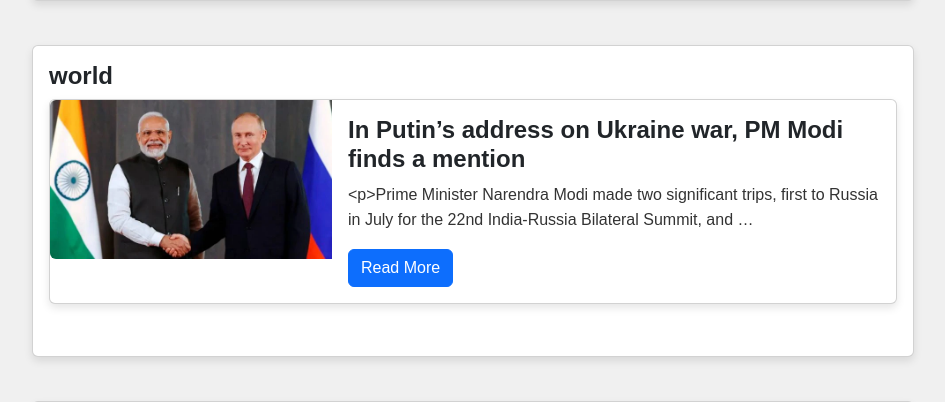
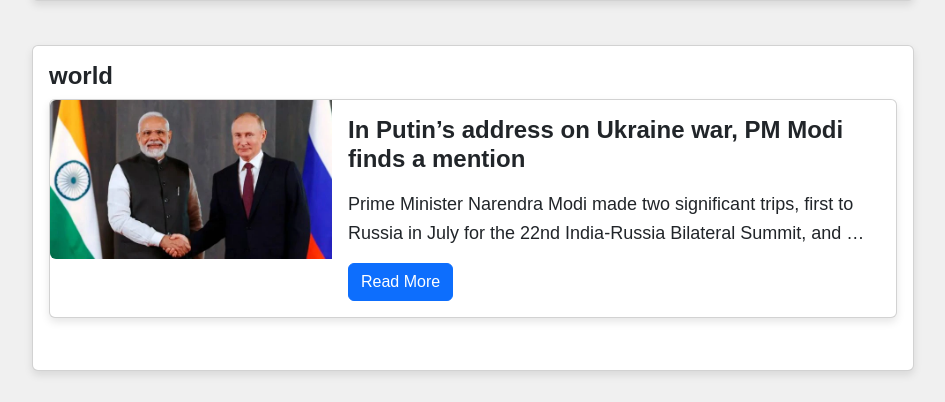
Before and after one commit to Anuragdadhich/dailyblog, a Django app: template template/home.html in a window 1280 px wide. Shown: the part 1603-2005 px from the top of the page, without its empty margins (12-957 px from the left). Run offline with Django 5.2, Linux system fonts and the light colour scheme; data comes from the database, SQL or seed files in the repository; both versions use the stored data as it was after the commit; the template is opened without the code that fills it: values that come from a table or form of the project are taken from there, most other values are stand-ins (such as "Sample title", 1, 10 or a date in 2020); grey boxes marked "Sample" are stand-in pictures; parts of the project's set-up code (start-up, migrations or seed data) failed here and were passed over; some web fonts are replaced.

Commit message:
Merge remote caa

```diff
--- a/template/category_post.html
+++ b/template/category_post.html
@@ -24,7 +24,7 @@
                     {% endif %}
                     <div class="card-body">
                         <h5 class="card-title">{{ post.title }}</h5>
-                        <p class="card-text">{{ post.content|truncatewords:30 }}</p>
+                        <p class="card-text">{{ post.content| safe|truncatewords:30 }}</p>
                         <p class="text-muted">Published on: {{ post.published_date|date:"F j, Y" }}</p>
                         <a href="{% url 'post_detail' post.slug %}" class="btn btn-primary">Read More</a>
                     </div>
--- a/template/home.html
+++ b/template/home.html
@@ -20,7 +20,7 @@
                         <div class="col-md-6">
                             <div class="card-body">
                                 <h2 class="card-title">{{ post.title }}</h2>
-                                <p class="card-text">{{ post.content|truncatewords:50 }}</p>
+                                <p class="card-text">{{ post.content| safe|truncatewords:50 }}</p>
                                 <p class="text-muted">Published on: {{ post.published_date|date:"F j, Y" }}</p>
                                 <a href="{% url 'post_detail' post.slug %}" class="btn btn-primary">Read More</a>
                             </div>
@@ -47,7 +47,7 @@
                     {% endif %}
                     <div class="card-body">
                         <h5 class="card-title">{{ post.title }}</h5>
-                        <p class="card-text">{{ post.content|truncatewords:20 }}</p>
+                        <p class="card-text">{{ post.content| safe|truncatewords:20 }}</p>
                         <a href="{% url 'post_detail' post.slug %}" class="btn btn-primary">Read More</a>
                     </div>
                 </div>
@@ -117,7 +117,7 @@
                                             <div class="col-md-8">
                                                 <div class="card-body">
                                                     <h5 class="card-title">{{ post.title }}</h5>
-                                                    <p class="card-text">{{ post.content|truncatewords:20 }}</p>
+                                                    <p class="card-text">{{ post.content| safe|truncatewords:20 }}</p>
                                                     <a href="{% url 'post_detail' post.slug %}" class="btn btn-primary" onclick="playClickSound()">Read More</a>
                                                 </div>
                                             </div>
```
Also changed, not shown: db.sqlite3, media/post_images/GettyImages-2197065135_1.webp (added), static/images/GettyImages-2197065135.webp (added).
